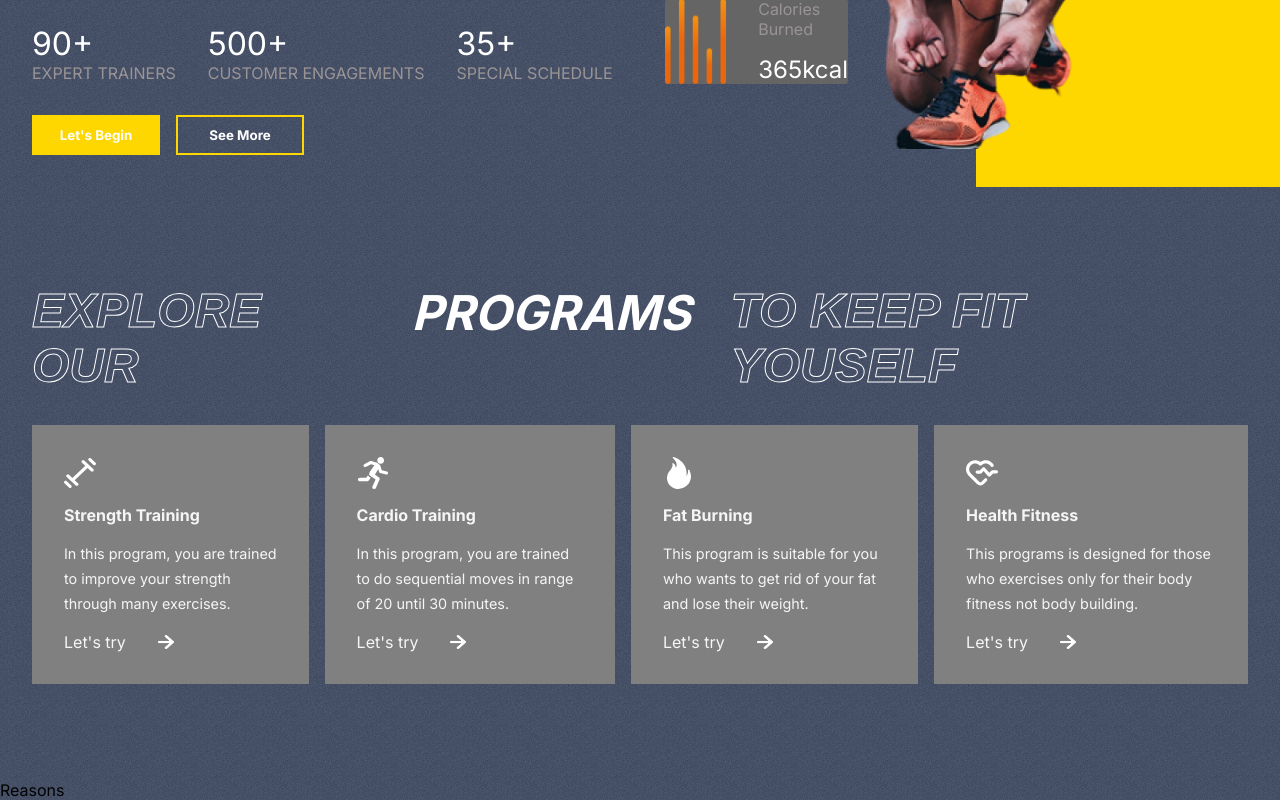
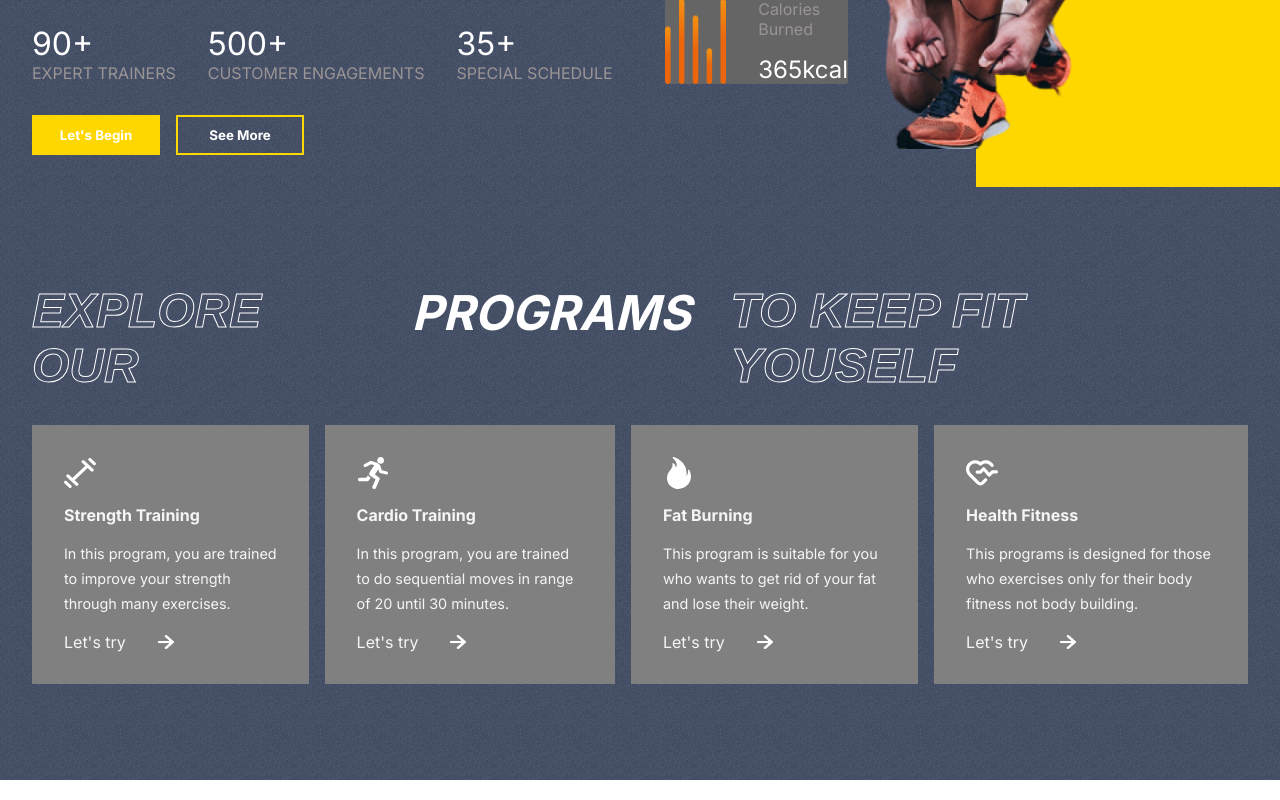
Before and after one commit to gihanthakavishan/Gymnasium_Application, a React (Create React App) app: page / in a window 1280 px wide. Shown: the part 534-1334 px from the top of the page. Built offline with nearby package versions, Linux system fonts and the light colour scheme.

Commit message:
import images for reasons section

```diff
--- a/src/components/Reasons/Reasons.jsx
+++ b/src/components/Reasons/Reasons.jsx
@@ -1,9 +1,19 @@
 import React from 'react';
 import './Reasons.css';
+import image1 from "../../assets/image1.png";
+import image2 from "../../assets/image2.png";
+import image3 from "../../assets/image3.png";
+import image4 from "../../assets/image4.png";
+import nb  from "../../assets/nb.png";
+import adidas from "../../assets/adidas.png";
+import nike from "../../assets/nike.png";
+import tick from "../../assets/tick.png";
 
 const Reasons = () => {
   return (
-    <div>Reasons</div>
+    <div className="Reasons" id="reasons">
+
+    </div>
   )
 }
 
```
